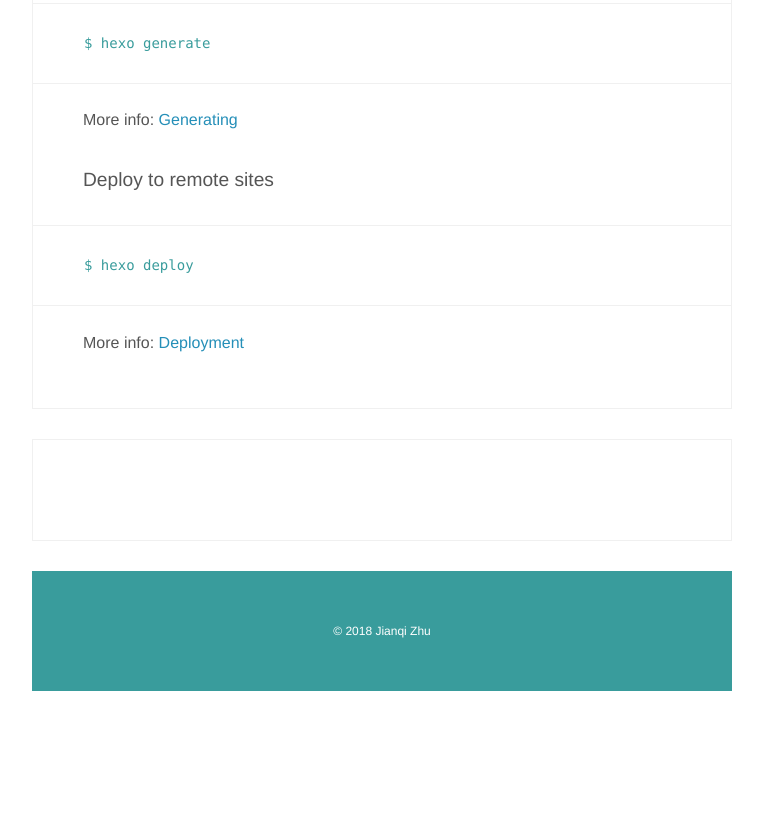
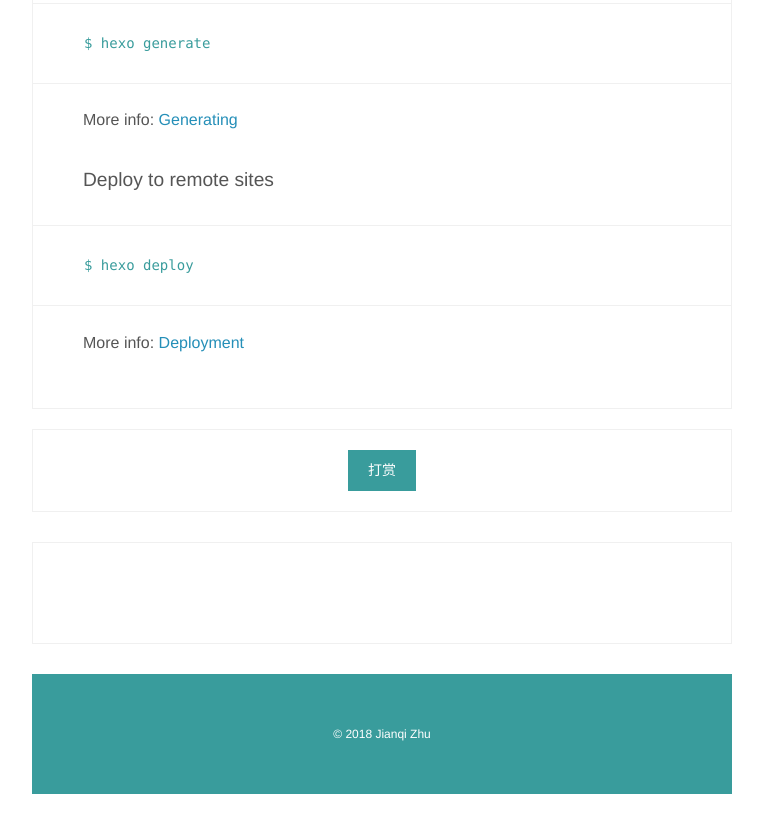
Before and after one commit to Jianqi99/Jianqi99.github.io, a plain HTML site: page 2018/11/05/hello-world/index.html in a window 1280 px wide. Shown: the part 1086-1918 px from the top of the page, without its empty margins (258-1021 px from the left). Before the commit the page ends 1827 px from the top, so only its background shows below. Drawn offline with Linux system fonts and the light colour scheme; a script that the page names is missing.

Commit message:
Site updated: 2018-11-06 16:17:27

```diff
--- a/2018/11/05/hello-world/index.html
+++ b/2018/11/05/hello-world/index.html
@@ -7,4 +7,4 @@
 <p>More info: <a href="https://hexo.io/docs/generating.html" target="_blank" rel="noopener">Generating</a></p>
 <h3 id="Deploy-to-remote-sites"><a href="#Deploy-to-remote-sites" class="headerlink" title="Deploy to remote sites"></a>Deploy to remote sites</h3><figure class="highlight bash"><table><tr><td class="gutter"><pre><span class="line">1</span><br></pre></td><td class="code"><pre><span class="line">$ hexo deploy</span><br></pre></td></tr></table></figure>
 <p>More info: <a href="https://hexo.io/docs/deployment.html" target="_blank" rel="noopener">Deployment</a></p>
-</div></header></article><div class="comments" id="lv-container" data-id="JiNan-China" data-uid="your uid"><script>(function(d, s) {var j, e = d.getElementsByTagName(s)[0];if (typeof LivereTower === 'function') { return; } j = d.createElement(s);j.src = 'https://cdn-city.livere.com/js/embed.dist.js';j.async = true;e.parentNode.insertBefore(j, e);})(document, 'script');</script></div></main><footer class="foot"><div class="foot-copy">&copy; 2018 Jianqi Zhu</div></footer><script src="/js/scroller.js"></script><script src="/js/main.js"></script></body></html>
+</div></header></article><section class="reward"> <a class="btn-reward" href="#">打赏</a><div class="reward-wrapper clearfix"><img src="/" title="支付宝"></div></section><div class="comments" id="lv-container" data-id="JiNan-China" data-uid="your uid"><script>(function(d, s) {var j, e = d.getElementsByTagName(s)[0];if (typeof LivereTower === 'function') { return; } j = d.createElement(s);j.src = 'https://cdn-city.livere.com/js/embed.dist.js';j.async = true;e.parentNode.insertBefore(j, e);})(document, 'script');</script></div></main><footer class="foot"><div class="foot-copy">&copy; 2018 Jianqi Zhu</div></footer><script src="/js/scroller.js"></script><script src="/js/main.js"></script></body></html>
```
Also changed, not shown: favicon.png (added), img/alipay.png (added), img/wechat.png (deleted).
